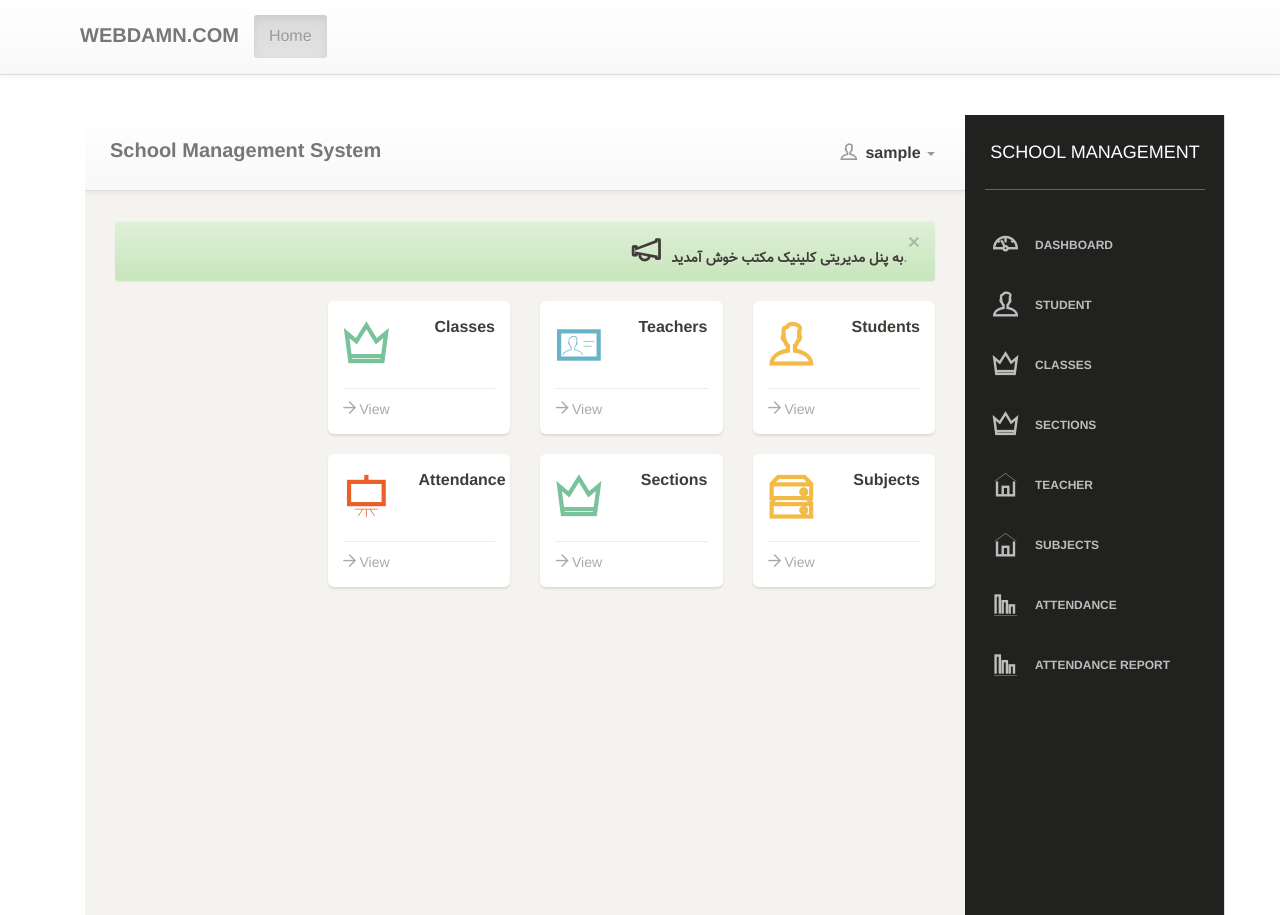
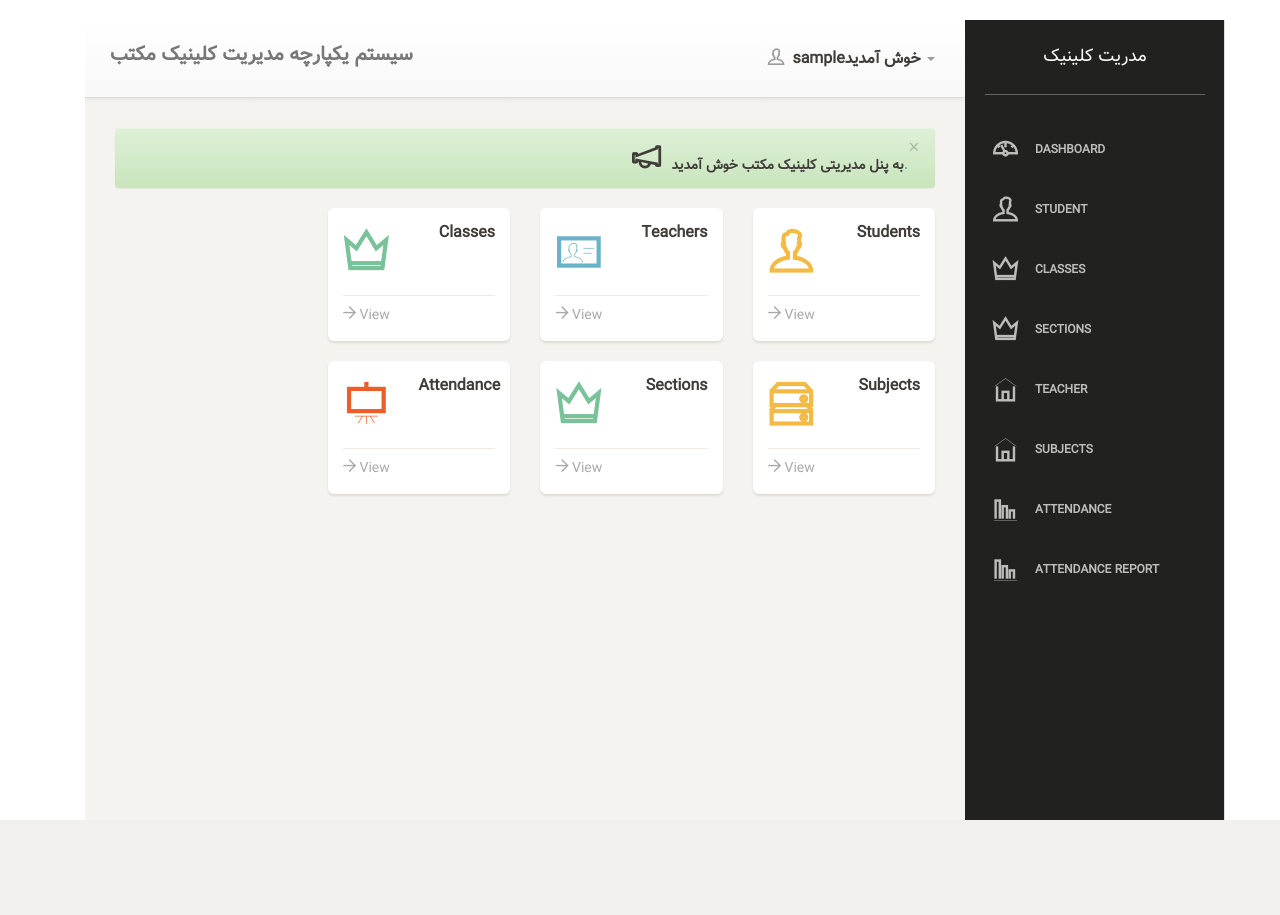
Before and after one commit to m20082008/clinicmanagement, a PHP site: page /dashboard.php in a window 1280 px wide. After the commit the page ends 820 px from the top, so only its background shows below. Run offline with PHP 8.4, Linux system fonts and the light colour scheme; the visitor is signed in with stand-in values (Sample User, id 1); some web fonts are replaced.

Commit message:
some persian fonts added side bar have been move to the right and ...

```diff
--- a/assets/css/paper-dashboard.css
+++ b/assets/css/paper-dashboard.css
@@ -2766,3 +2766,7 @@ textarea.form-control {
 .alert.alert-success.fade.in {
   text-align: right;
 }
+a,html,p,h1,h2,h3{
+  font-family: Vazir
+;
+}
--- a/inc/container.php
+++ b/inc/container.php
@@ -1,25 +1,17 @@
-<link rel="icon" type="image/png" href="https://webdamn.com/wp-content/themes/v2/webdamn.png">
+
 </head>
 <body class="">
-<div role="navigation" class="navbar navbar-default navbar-static-top">
-      <div class="container">
-        <div class="navbar-header">
-          <button data-target=".navbar-collapse" data-toggle="collapse" class="navbar-toggle" type="button">
-            <span class="sr-only">Toggle navigation</span>
-            <span class="icon-bar"></span>
-            <span class="icon-bar"></span>
-            <span class="icon-bar"></span>
-          </button>
-          <a href="https://www.webdamn.com" class="navbar-brand">WEBDAMN.COM</a>
-        </div>
-        <div class="navbar-collapse collapse">
-          <ul class="nav navbar-nav">
-            <li class="active"><a href="https://www.webdamn.com">Home</a></li>
-
-          </ul>
-
-        </div><!--/.nav-collapse -->
-      </div>
-    </div>
+<!--<div role="navigation" class="navbar navbar-default navbar-static-top">-->
+<!--      <div class="container">-->
+<!--        <div class="navbar-header">-->
+<!--          <button data-target=".navbar-collapse" data-toggle="collapse" class="navbar-toggle" type="button">-->
+<!--            <span class="sr-only">منو</span>-->
+<!--            <span class="icon-bar"></span>-->
+<!--            <span class="icon-bar"></span>-->
+<!--            <span class="icon-bar"></span>-->
+<!--          </button>-->
+<!--        </div>-->
+<!--      </div>-->
+<!--    </div>-->
 
 	<div class="container" style="min-height:500px;">
--- a/index.php
+++ b/index.php
@@ -11,7 +11,6 @@ include('inc/header.php');
 <title>سیستم مدیریت کلینیک </title>
 <?php include('include_files.php'); ?>
 <?php include('inc/container.php'); ?>
-
 <div class="container">
     <div class="row d-flex">
         <div class="col-md-6 d-flex justify-content-center">
--- a/side-menu.php
+++ b/side-menu.php
@@ -3,7 +3,7 @@
     <div class="sidebar-wrapper" id="sideLinks">
             <div class="logo">
                 <a href="index.php" class="simple-text">
-                    School Management
+                    مدریت کلینیک
                 </a>
             </div>
             <ul class="nav">
@@ -69,7 +69,7 @@
 					<span class="icon-bar bar2"></span>
 					<span class="icon-bar bar3"></span>
 				</button>
-				<a class="navbar-brand" href="#">School Management System</a>
+				<a class="navbar-brand" href="#">سیستم یکپارچه مدیریت کلینیک مکتب</a>
 			</div>
 			<div class="collapse navbar-collapse">
 				<ul class="nav navbar-nav navbar-right">
@@ -77,16 +77,12 @@
 						<a href="#" class="dropdown-toggle" data-toggle="dropdown">
 						<i class="ti-user"></i>
 						<p class="notification"></p>
-						<p><strong><?php echo $_SESSION["admin"]; ?></strong></p>
+						<p><strong><?php echo $_SESSION["admin"]."خوش آمدید"; ?></strong></p>
 						<b class="caret"></b>
 						</a>
 						<ul class="dropdown-menu">
-						<li><a href="profile.php"><i class="fa fa-user"></i> <strong>Profile</strong> </a></li>
 						<li>
-						<a href="settings.php"><i class="fa fa-cog"></i> <strong>Settings</strong></a>
-						</li>
-						<li>
-						<a href="logout.php"><i class="fa fa-power-off"></i> <strong>Logout</strong></a>
+						<a href="logout.php"><i class="fa fa-power-off"></i> <strong>خروج</strong></a>
 						</li>
 						</ul>
 					</li>
```
